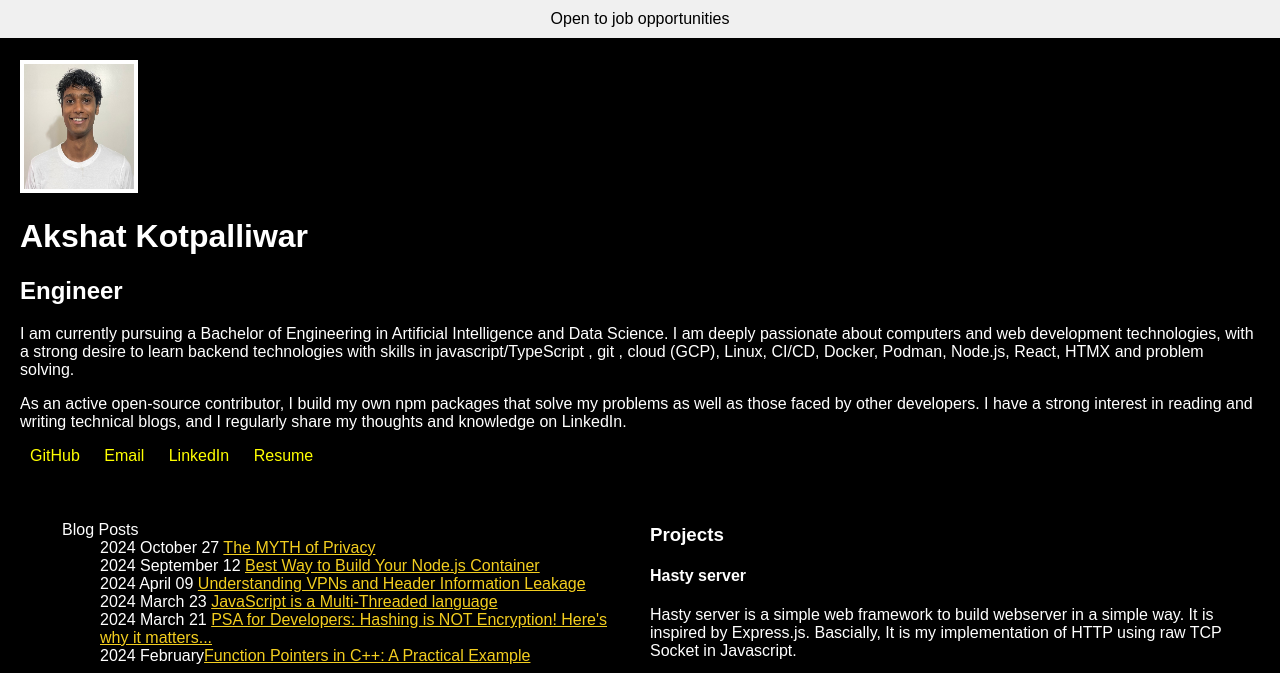
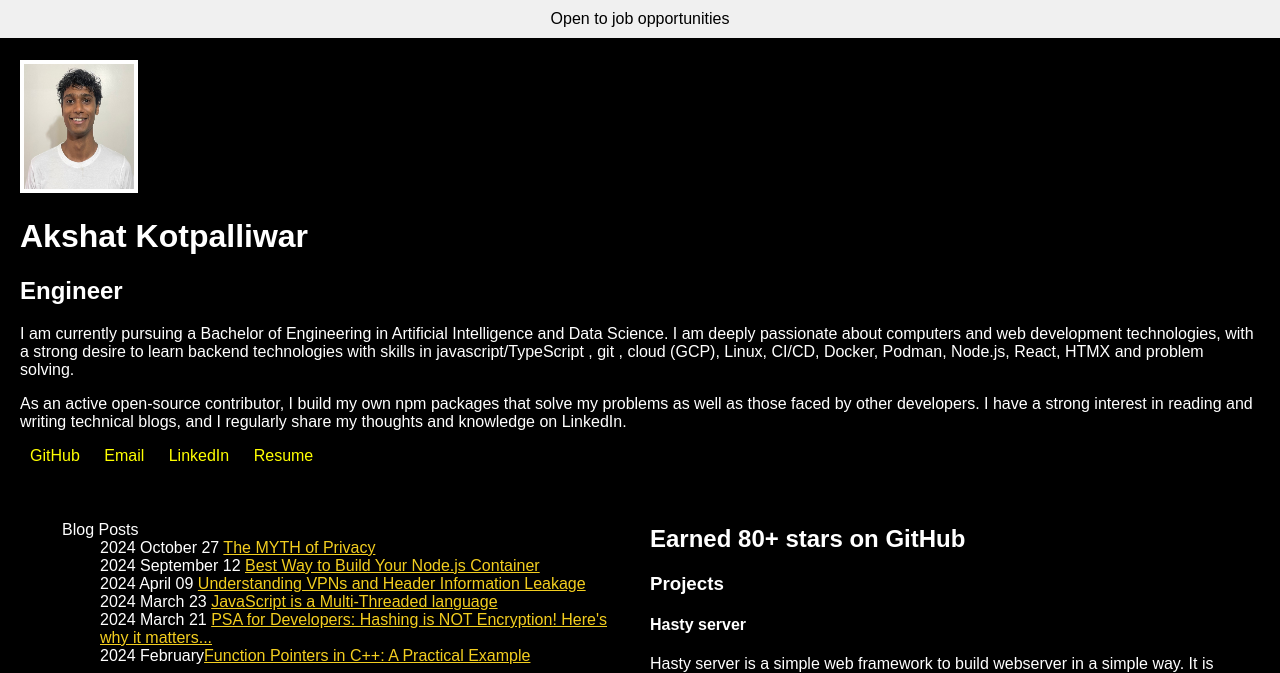
Before and after one commit to IntegerAlex/realtalkportfolio, a website: page public/index.html in a window 1280 px wide. Shown: the top 673 px of the page. Drawn offline with Linux system fonts and the light colour scheme.

Commit message:
github stars

```diff
--- a/public/index.html
+++ b/public/index.html
@@ -40,6 +40,7 @@
     <p>I use Neovim BTW...</P>
     </div>
     <div id="projects">
+	    <h2> Earned 80+ stars on GitHub</h2>
         <h3>Projects</h3>
 	<div class="project">
 		<h4>Hasty server</h4>
```
